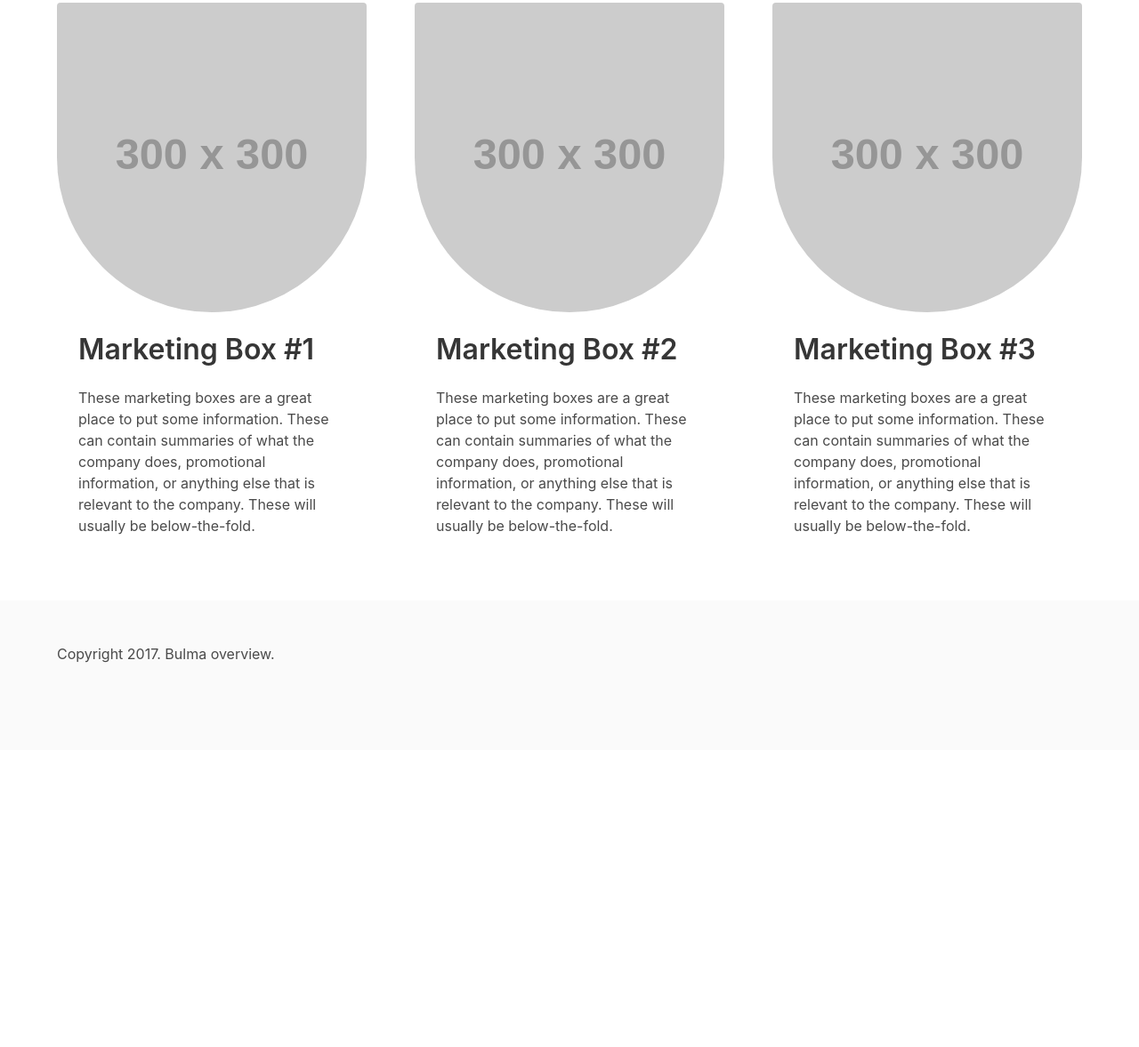
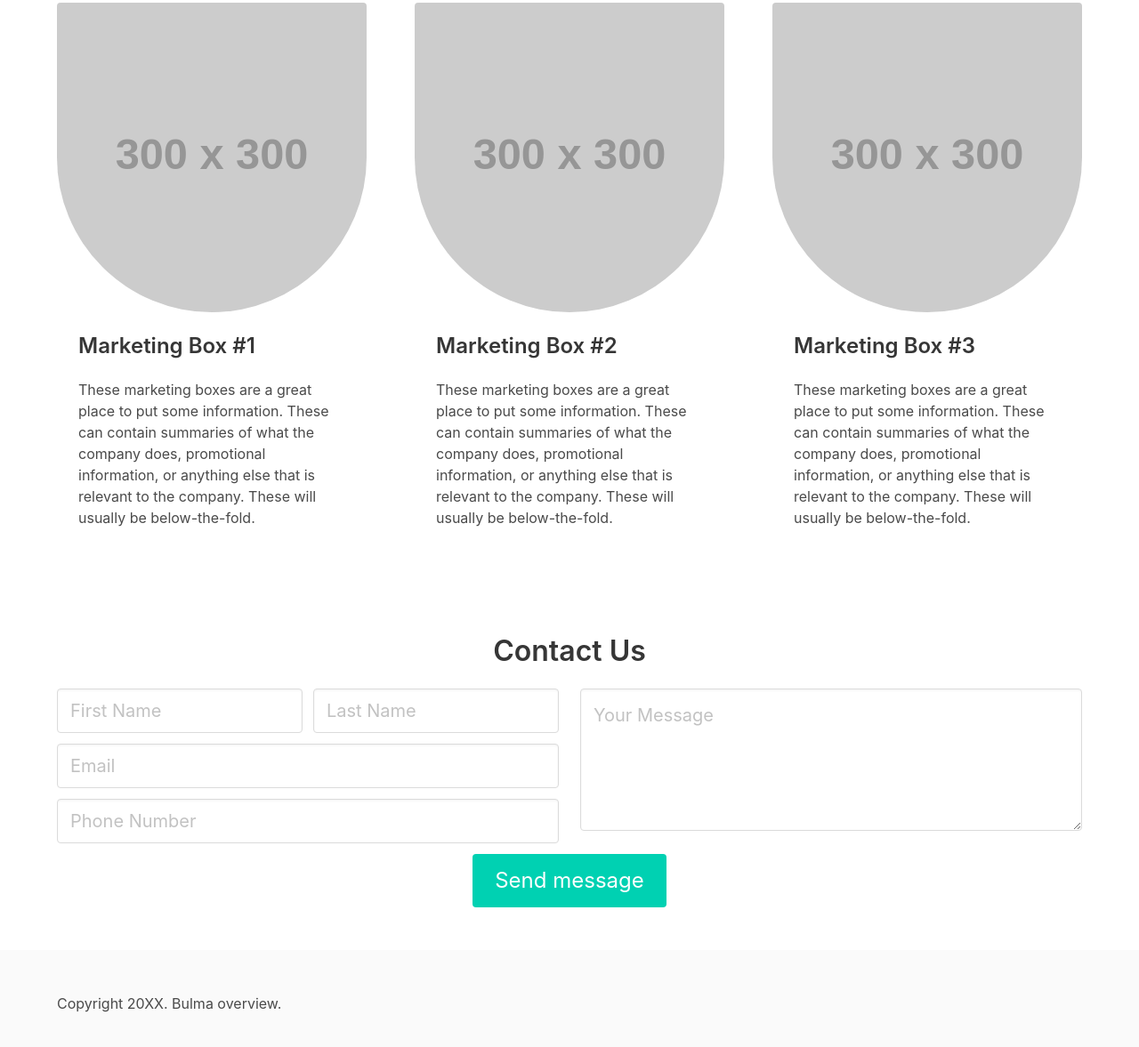
Before and after one commit to tcjcodes/bulma-sandbox, a website: page index.html in a window 1280 px wide. Shown: the part 710-1887 px from the top of the page at 89% size. Before the commit the page ends 1553 px from the top, so only its background shows below. Drawn offline with nearby package versions, Linux system fonts and the light colour scheme; placeholder pictures from the web are drawn by us.

Commit message:
New contact form section

```diff
--- a/index.html
+++ b/index.html
@@ -6,16 +6,23 @@
     <link rel="stylesheet" href="https://cdnjs.cloudflare.com/ajax/libs/bulma/0.4.3/css/bulma.min.css">
 
     <title>Sandbox</title>
+    <!--
+         This is a free Bootstrap template roughly implemented with Bulma:
+         https://blackrockdigital.github.io/startbootstrap-business-frontpage/#
+    -->
     <style>
         .my-address {
             margin-bottom: 0.5em;
         }
+
         .my-navbar-header {
             font-size: 1.2em;
         }
+
         a.my-navbar-item:hover {
             background: none;
         }
+
         .my-card {
             box-shadow: none;
         }
@@ -105,7 +112,7 @@
                         </figure>
                     </div>
                     <div class="card-content">
-                        <p class="title">Marketing Box #1</p>
+                        <p class="title is-4">Marketing Box #1</p>
                         <p class="sub-title">
                             These marketing boxes are a great place to put some information. These can contain summaries
                             of what the company does, promotional information, or anything else that is relevant to the
@@ -122,7 +129,7 @@
                         </figure>
                     </div>
                     <div class="card-content">
-                        <p class="title">Marketing Box #2</p>
+                        <p class="title is-4">Marketing Box #2</p>
                         <p class="sub-title">
                             These marketing boxes are a great place to put some information. These can contain summaries
                             of what the company does, promotional information, or anything else that is relevant to the
@@ -139,7 +146,7 @@
                         </figure>
                     </div>
                     <div class="card-content">
-                        <p class="title">Marketing Box #3</p>
+                        <p class="title is-4">Marketing Box #3</p>
                         <p class="sub-title">
                             These marketing boxes are a great place to put some information. These can contain summaries
                             of what the company does, promotional information, or anything else that is relevant to the
@@ -151,10 +158,50 @@
         </div>
     </div>
 </section>
+<section class="section">
+    <div class="container">
+        <p class="title has-text-centered">Contact Us</p>
+        <div class="columns">
+            <div class="column">
+                <div class="field is-grouped">
+                    <p class="control is-expanded">
+                        <input type="text" class="input is-medium" placeholder="First Name" required>
+                    </p>
+                    <p class="control is-expanded">
+                        <input type="text" class="input is-medium" placeholder="Last Name">
+                    </p>
+                </div>
+                <div class="field">
+                    <p class="control is-expanded">
+                        <input type="email" class="input is-medium" placeholder="Email" required>
+                    </p>
+                </div>
+                <div class="field">
+                    <p class="control is-expanded">
+                        <input type="tel" class="input is-medium" placeholder="Phone Number">
+                    </p>
+                </div>
+            </div>
+            <div class="column">
+                <div class="field">
+                    <p class="control">
+                        <textarea placeholder="Your Message" class="textarea is-medium"></textarea>
+                    </p>
+                </div>
+            </div>
+        </div>
+    </div>
+    <div class="columns">
+        <div class="column has-text-centered">
+            <button class="button is-large is-primary">Send message</button>
+        </div>
+    </div>
+
+</section>
 <footer class="footer">
     <div class="container">
         <div class="content has-text-left">
-            <p>Copyright 2017. Bulma overview.</p>
+            <p>Copyright 20XX. Bulma overview.</p>
         </div>
     </div>
 </footer>
```
